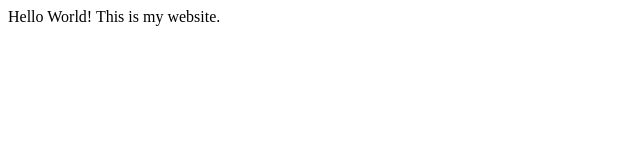
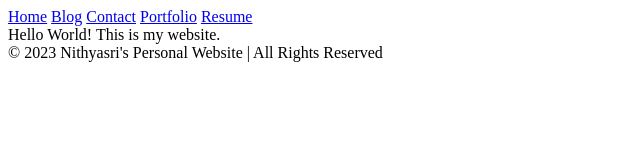
Before and after one commit to nithyasrip06/nithyasrip06.github.io, a plain HTML site: page index.html in a window 1280 px wide. Shown: the whole page, without its empty margins (0-640 px from the left). Drawn offline with Linux system fonts and the light colour scheme.

Commit message:
added nav and footer tags to html files

```diff
--- a/index.html
+++ b/index.html
@@ -4,6 +4,18 @@
     <title>Personal Website</title>
   </head>
   <body>
-    Hello World! This is my website.
+    <nav>
+      <a href="index.html">Home</a>
+      <a href="blog.html">Blog</a>
+      <a href="contact.html">Contact</a>
+      <a href="portfolio.html">Portfolio</a>
+      <a href="resume.html">Resume</a>
+    </nav>
+    <main>
+      Hello World! This is my website.
+    </main>
+    <footer>
+      © 2023 Nithyasri's Personal Website | All Rights Reserved
+    </footer>
   </body>
 </html>
```
Also changed, not shown: blog.html (+15 -1 lines), contact.html (+15 -1 lines), portfolio.html (+15 -1 lines), resume.html (+19 -1 lines).
